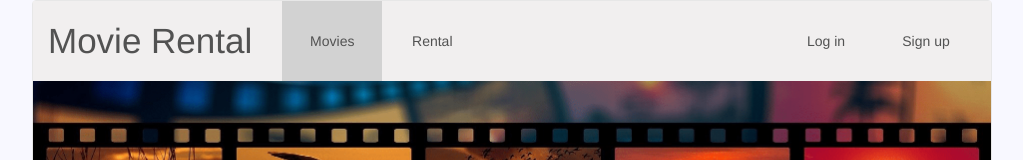
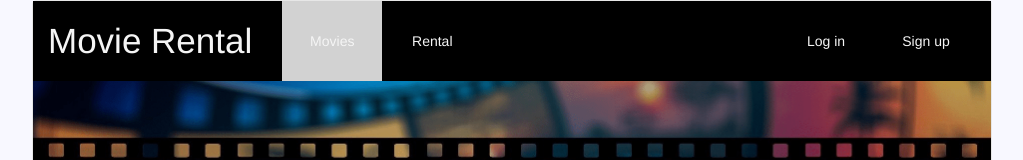
Before and after one commit to kvalge/movies-angular, an Angular app: page /movies in a window 1280 px wide. Shown: the top 160 px of the page, without its empty margins (128-1151 px from the left). Built offline with nearby package versions, Linux system fonts and the light colour scheme; no server answers.

Commit message:
Revised styling.

```diff
--- a/src/app/layout/header/header.component.css
+++ b/src/app/layout/header/header.component.css
@@ -4,12 +4,12 @@ nav {
 }
 
 .container-fluid {
-  background-color: #f1efef;
+  background-color: black;
   height: 80px;
 }
 
 .navbar-brand {
-  color: #525252;
+  color: whitesmoke;
   font-size: 35px;
   padding-top: 30px;
   padding-right: 30px;
@@ -24,10 +24,11 @@ li {
   width: 100px;
   text-align: center;
   font-size: 14px;
+  color: white;
 }
 
 img{
   padding: 0;
-  height: 180px;
+  height: 210px;
   width: 100%;
 }
--- a/src/app/layout/header/header.component.html
+++ b/src/app/layout/header/header.component.html
@@ -7,18 +7,18 @@
     <div class="collapse navbar-collapse">
       <ul class="nav navbar-nav">
         <li routerLinkActive="active">
-          <a routerLink="/movies" style="color: #525252; padding-top: 30px">Movies</a>
+          <a routerLink="/movies" style="color: whitesmoke; padding-top: 30px">Movies</a>
         </li>
         <li routerLinkActive="active">
-          <a routerLink="/rentals" style="color: #525252; padding-top: 30px">Rental</a>
+          <a routerLink="/rentals" style="color: whitesmoke; padding-top: 30px">Rental</a>
         </li>
       </ul>
       <ul class="nav navbar-nav navbar-right">
         <li routerLinkActive="active">
-          <a routerLink="/login" style="cursor: pointer; color: #525252; padding-top: 30px">Log in</a>
+          <a routerLink="/login" style="cursor: pointer; color: whitesmoke; padding-top: 30px">Log in</a>
         </li>
         <li routerLinkActive="active">
-          <a routerLink="/signup" style="cursor: pointer; color: #525252; padding-top: 30px">Sign up</a>
+          <a routerLink="/signup" style="cursor: pointer; color: whitesmoke; padding-top: 30px">Sign up</a>
         </li>
       </ul>
     </div>
```
